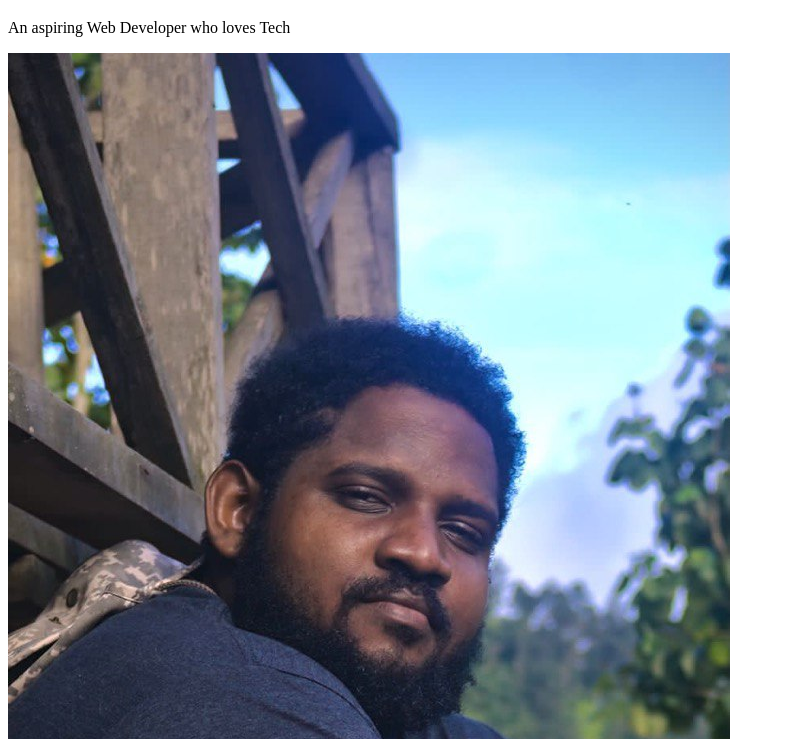
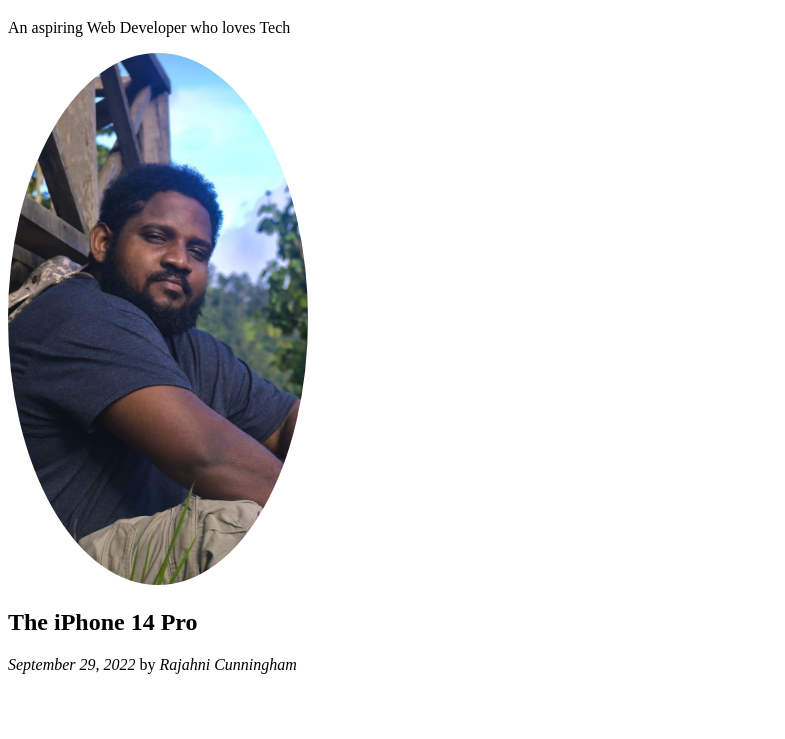
Before and after one commit to Rajahni/info2180-lab2, a plain HTML site: page index.html in a window 1280 px wide. Shown: the part 61-800 px from the top of the page, without its empty margins (0-785 px from the left). Drawn offline with Linux system fonts and the light colour scheme.

Commit message:
Changes to CSS

```diff
--- a/styles.css
+++ b/styles.css
@@ -1,4 +1,4 @@
-dis_pic {
+.dis_pic {
     border-radius: 60%;
     height: auto;
     width: 300px;
```
